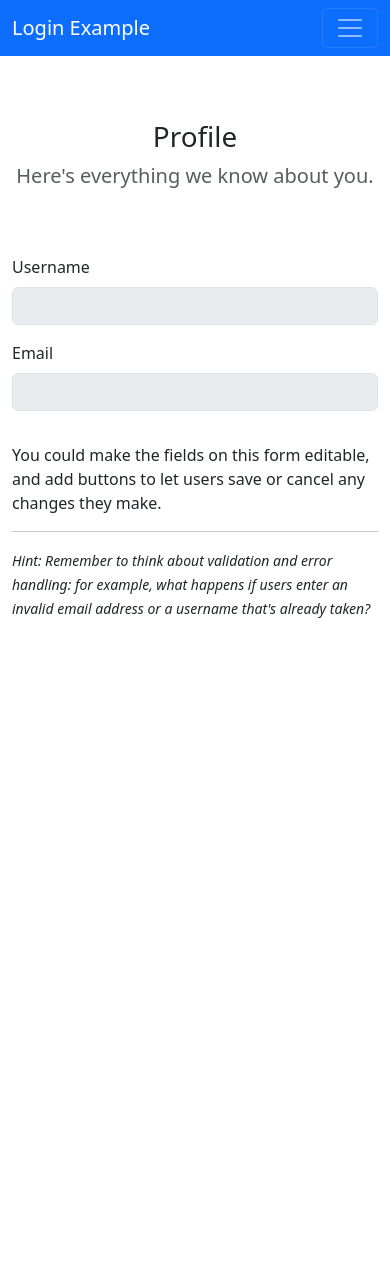
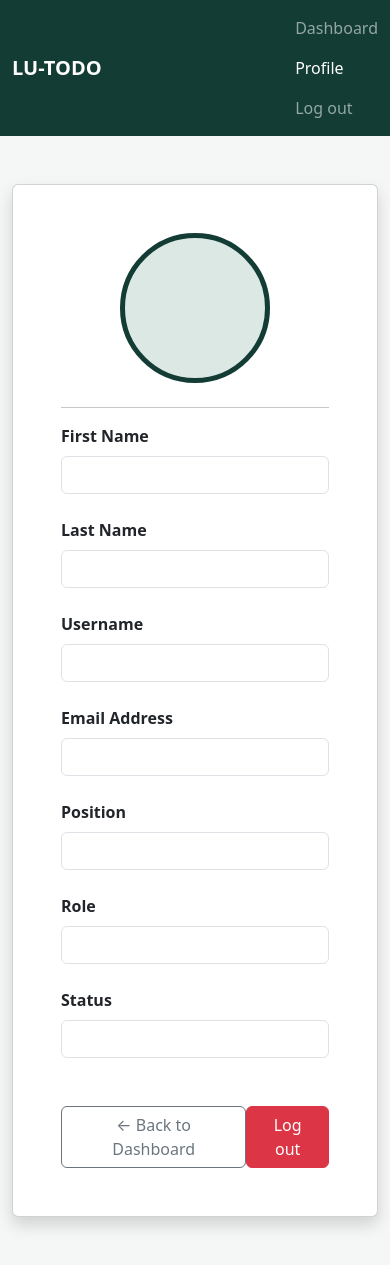
Before and after one commit to Najnin-Nishu-1173909/loginexample, a Flask app: template loginapp/templates/profile.html in a window 390 px wide. Before the commit the page ends 618 px from the top, so only its background shows below. Run offline with Flask 3, Linux system fonts and the light colour scheme; the template is opened without the code that fills it, so the values that code supplies are empty; some libraries are stand-ins or nearby versions.

Commit message:
Update LU-TODO profile page

```diff
--- a/loginapp/templates/profile.html
+++ b/loginapp/templates/profile.html
@@ -1,39 +1,309 @@
-{% extends 'userbase.html' %}
+<!doctype html>
+<html lang="en">
 
-{% block title %}User Profile{% endblock %}
+<head>
+    <meta charset="utf-8">
+    <meta name="viewport" content="width=device-width, initial-scale=1">
 
-{# Set the active page to be highlighted in the navigation bar. #}
-{% set active_page = 'profile' %}
+    <title>My Profile | LU-TODO</title>
 
-{% block content %}
-<section class="container py-5">
-    <div class="row justify-content-center text-center">
-        <div class="col-lg-7">
-            <h1>{{ profile.user_role.title() }} Profile</h1>
-            <p class="lead text-muted">Here's everything we know about you.</p>
+    <link href="https://cdn.jsdelivr.net/npm/bootstrap@5.3.3/dist/css/bootstrap.min.css"
+          rel="stylesheet">
+
+    <style>
+
+        body{
+            background:#f5f7f6;
+        }
+
+        .navbar{
+            background:#123c34;
+        }
+
+        .navbar-brand{
+            font-weight:bold;
+        }
+
+        .profile-card{
+            max-width:900px;
+            margin:auto;
+        }
+
+        .profile-image{
+
+            width:150px;
+            height:150px;
+            border-radius:50%;
+            object-fit:cover;
+            border:5px solid #123c34;
+
+        }
+
+        .profile-placeholder{
+
+            width:150px;
+            height:150px;
+            border-radius:50%;
+            background:#dce8e4;
+
+            display:flex;
+            justify-content:center;
+            align-items:center;
+
+            font-size:55px;
+            font-weight:bold;
+
+            color:#123c34;
+
+            border:5px solid #123c34;
+
+        }
+
+    </style>
+
+</head>
+
+<body>
+
+<nav class="navbar navbar-expand-lg navbar-dark">
+
+    <div class="container">
+
+        <a class="navbar-brand"
+           href="{{ url_for('root') }}">
+            LU-TODO
+        </a>
+
+        <ul class="navbar-nav ms-auto">
+
+            <li class="nav-item">
+                <a class="nav-link"
+                   href="{{ url_for('student_home') }}">
+                    Dashboard
+                </a>
+            </li>
+
+            <li class="nav-item">
+                <a class="nav-link active"
+                   href="{{ url_for('profile') }}">
+                    Profile
+                </a>
+            </li>
+
+            <li class="nav-item">
+                <a class="nav-link"
+                   href="{{ url_for('logout') }}">
+                    Log out
+                </a>
+            </li>
+
+        </ul>
+
     </div>
+
+</nav>
+
+
+<div class="container py-5">
+
+<div class="profile-card">
+
+<div class="card shadow">
+
+<div class="card-body p-5">
+
+
+<div class="text-center mb-4">
+
+{% if profile.profile_picture %}
+
+<img
+src="{{ url_for('static',
+filename='profile_pictures/' ~ profile.profile_picture) }}"
+class="profile-image">
+
+{% else %}
+
+<div class="profile-placeholder mx-auto">
+
+{{ profile.first_name[0] }}{{ profile.last_name[0] }}
+
 </div>
-</section>
 
-<section class="container">
-    <form>
-        <div class="row justify-content-center">
-            <div class="col-lg-3 mb-3">
-                <label for="username" class="form-label">Username</label>
-                <input type="text" class="form-control" id="username" name="username" value="{{ profile.username }}" disabled>
+{% endif %}
+
+<h2 class="mt-4">
+
+{{ profile.first_name }}
+{{ profile.last_name }}
+
+</h2>
+
+<p class="text-muted">
+
+{{ profile.position }}
+
+</p>
+
 </div>
-            <div class="col-lg-3 mb-3">
-                <label for="useremail" class="form-label">Email</label>
-                <input type="text" class="form-control" id="useremail" name="useremail" value="{{ profile.email }}" disabled>
+
+<hr>
+
+
+<div class="row g-4">
+
+<div class="col-md-6">
+
+<label class="form-label fw-bold">
+
+First Name
+
+</label>
+
+<input
+type="text"
+class="form-control"
+value="{{ profile.first_name }}"
+readonly>
+
 </div>
+
+
+<div class="col-md-6">
+
+<label class="form-label fw-bold">
+
+Last Name
+
+</label>
+
+<input
+type="text"
+class="form-control"
+value="{{ profile.last_name }}"
+readonly>
+
 </div>
-        <div class="my-3 row justify-content-center">
-            <div class="col-lg-6">
-                <p>You could make the fields on this form editable, and add buttons to let users save or cancel any changes they make.</p>
-                <hr />
-                <p><small><em>Hint: Remember to think about validation and error handling: for example, what happens if users enter an invalid email address or a username that's already taken?</em></small></p>
+
+
+<div class="col-md-6">
+
+<label class="form-label fw-bold">
+
+Username
+
+</label>
+
+<input
+type="text"
+class="form-control"
+value="{{ profile.email.split('@')[0] }}"
+readonly>
+
 </div>
+
+
+<div class="col-md-6">
+
+<label class="form-label fw-bold">
+
+Email Address
+
+</label>
+
+<input
+type="email"
+class="form-control"
+value="{{ profile.email }}"
+readonly>
+
 </div>
-    </form>
-</section>
-{% endblock %}
+
+
+<div class="col-md-6">
+
+<label class="form-label fw-bold">
+
+Position
+
+</label>
+
+<input
+type="text"
+class="form-control"
+value="{{ profile.position }}"
+readonly>
+
+</div>
+
+
+<div class="col-md-6">
+
+<label class="form-label fw-bold">
+
+Role
+
+</label>
+
+<input
+type="text"
+class="form-control"
+value="{{ profile.user_role|capitalize }}"
+readonly>
+
+</div>
+
+
+<div class="col-md-6">
+
+<label class="form-label fw-bold">
+
+Status
+
+</label>
+
+<input
+type="text"
+class="form-control"
+value="{{ profile.status|capitalize }}"
+readonly>
+
+</div>
+
+</div>
+
+
+<div class="mt-5 d-flex justify-content-between">
+
+<a
+href="{{ url_for('student_home') }}"
+class="btn btn-outline-secondary">
+
+← Back to Dashboard
+
+</a>
+
+<a
+href="{{ url_for('logout') }}"
+class="btn btn-danger">
+
+Log out
+
+</a>
+
+</div>
+
+
+</div>
+
+</div>
+
+</div>
+
+</div>
+
+
+<script src="https://cdn.jsdelivr.net/npm/bootstrap@5.3.3/dist/js/bootstrap.bundle.min.js"></script>
+
+</body>
+</html>
```
Lines whose indentation alone changed are shown as unchanged.
